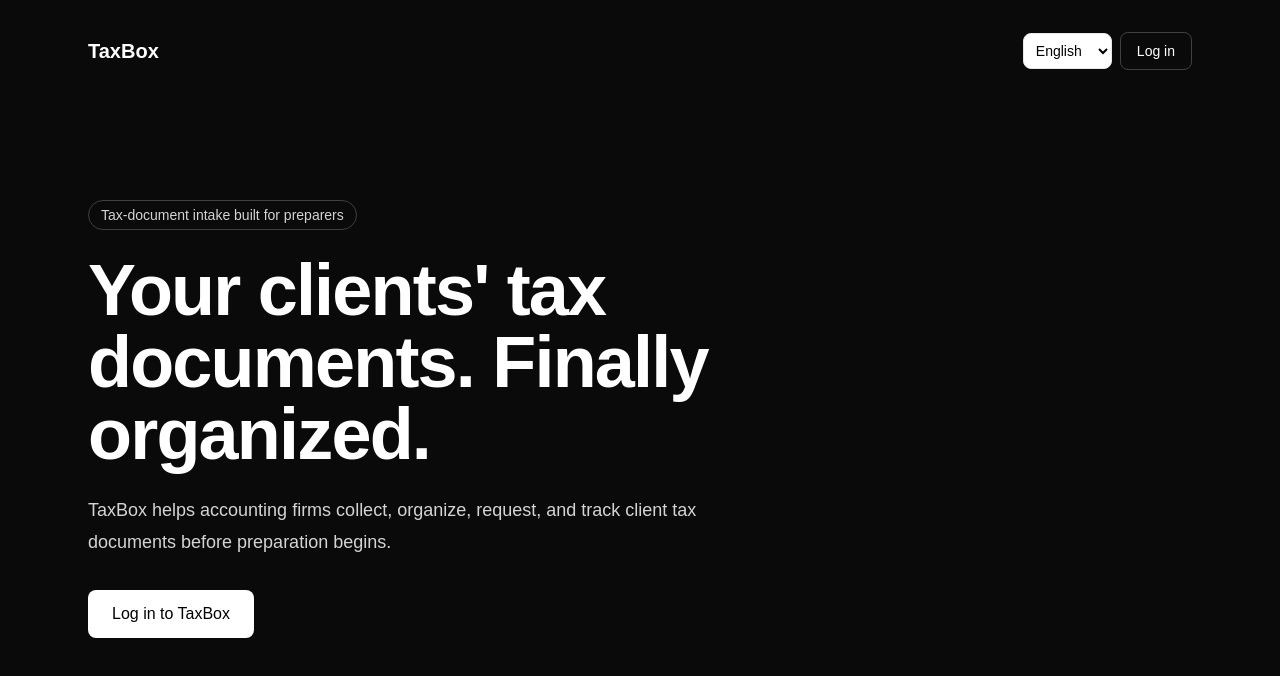
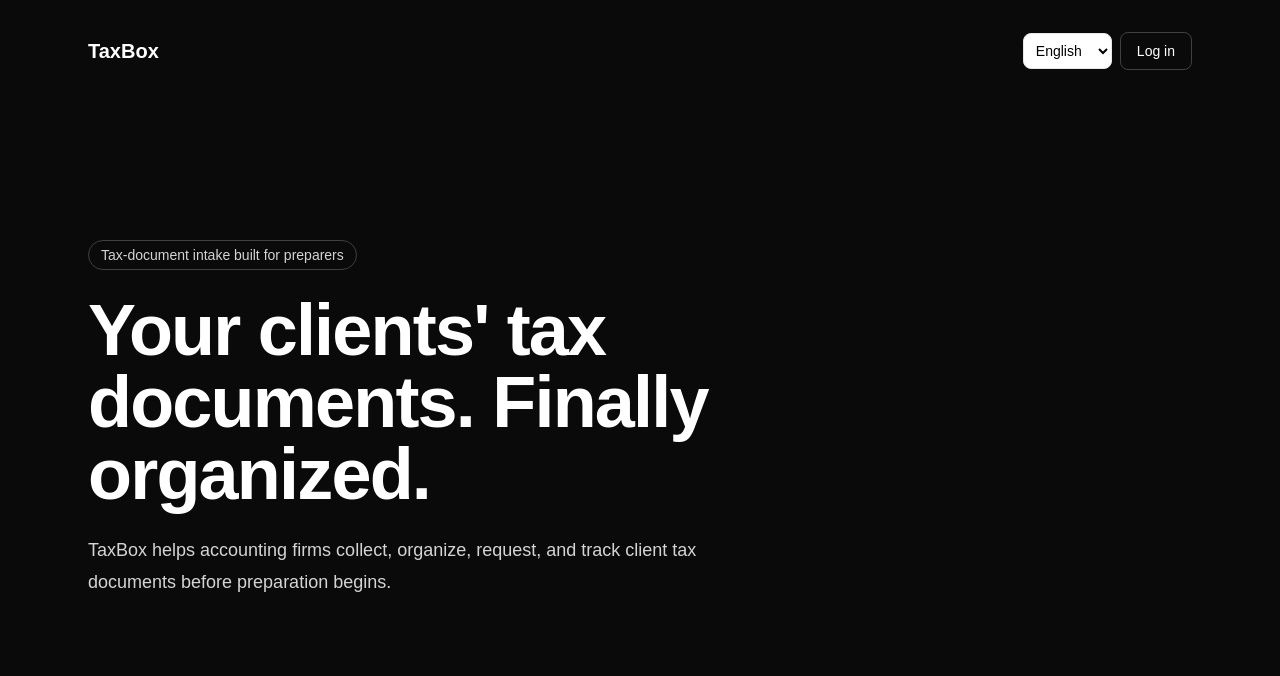
Before and after one commit to retroservices1121/taxbox, a Next.js app: page / in a window 1280 px wide. Shown: the top 676 px of the page. Built offline with nearby package versions, Linux system fonts and the light colour scheme; no server answers.

Commit message:
Remove duplicate landing page login CTA

```diff
--- a/app/page.tsx
+++ b/app/page.tsx
@@ -13,9 +13,6 @@
           <p className="mt-6 max-w-2xl text-lg leading-8 text-neutral-300">
             TaxBox helps accounting firms collect, organize, request, and track client tax documents before preparation begins.
           </p>
-          <div className="mt-8">
-              <Link href="/login" className="inline-flex w-full items-center justify-center rounded-lg bg-white px-6 py-3 font-medium text-black sm:w-auto">Log in to TaxBox</Link>
-            </div>
         </div>
         </div>
       </div>
```
